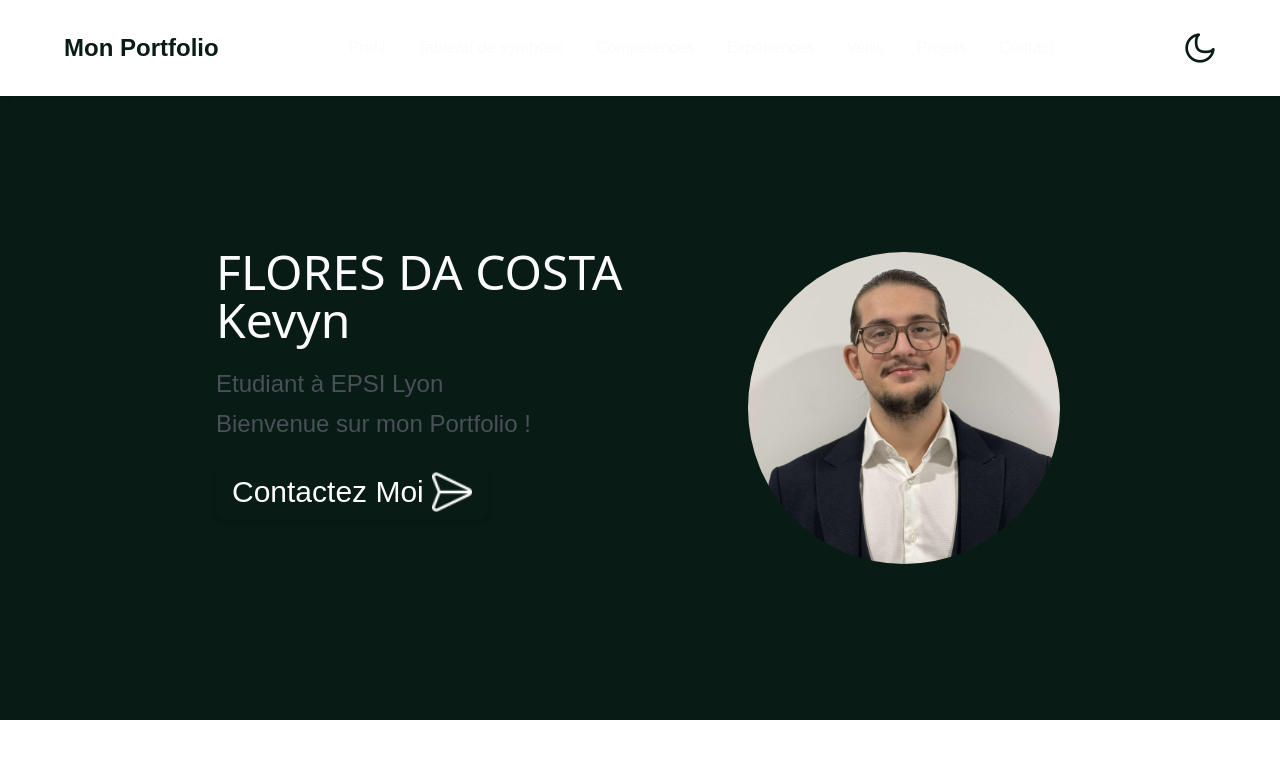
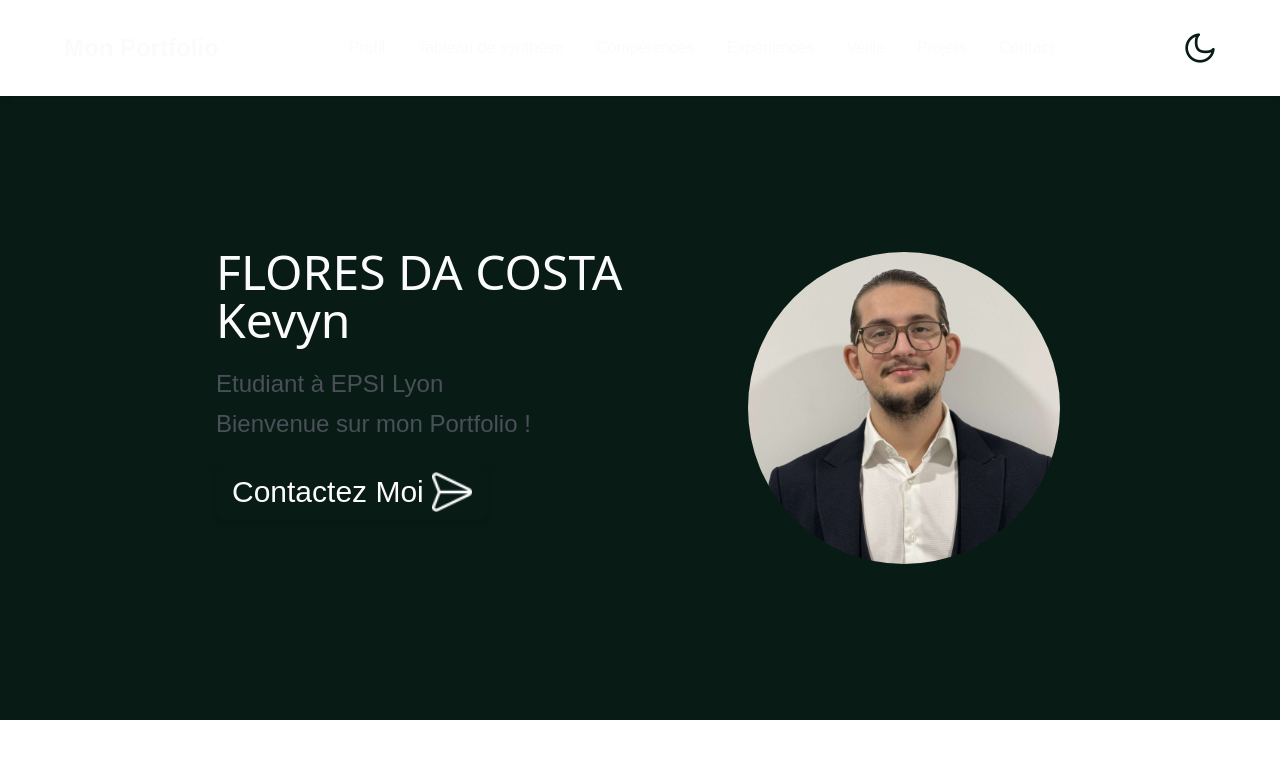
Before and after one commit to Kevynflrs/bts-portfolio, a React (Create React App) app: page / in a window 1280 px wide. Shown: the top 758 px of the page. Built offline with nearby package versions, Linux system fonts and the light colour scheme.

Commit message:
Simplification du composant App et ajustement du lien du titre dans le composant Navbar

```diff
--- a/src/App.js
+++ b/src/App.js
@@ -6,9 +6,7 @@ function App() {
 
   return (
     <>
-      <div>
-        <Header/>
-      </div>
+      <Header />
     </>
   );
 }
--- a/src/Components/Common/Navbar/Navbar.js
+++ b/src/Components/Common/Navbar/Navbar.js
@@ -3,7 +3,7 @@ import React from 'react';
 export default function Navbar() {
   return (
     <div className="sticky top-0 h-24 flex items-center justify-between px-4 md:px-16 bg-white shadow-md">
-      <a href='/' className="text-[#081C15] text-2xl font-bold">Mon Portfolio</a>
+      <a href='/' className="text-2xl font-bold">Mon Portfolio</a>
       <div className="hidden md:flex space-x-8">
         <a href='#preview'>Profil</a>
         <div>Tableau de synthèse</div>
```
Also changed, not shown: 1 other file (tests, documents, lock files or other folders).
